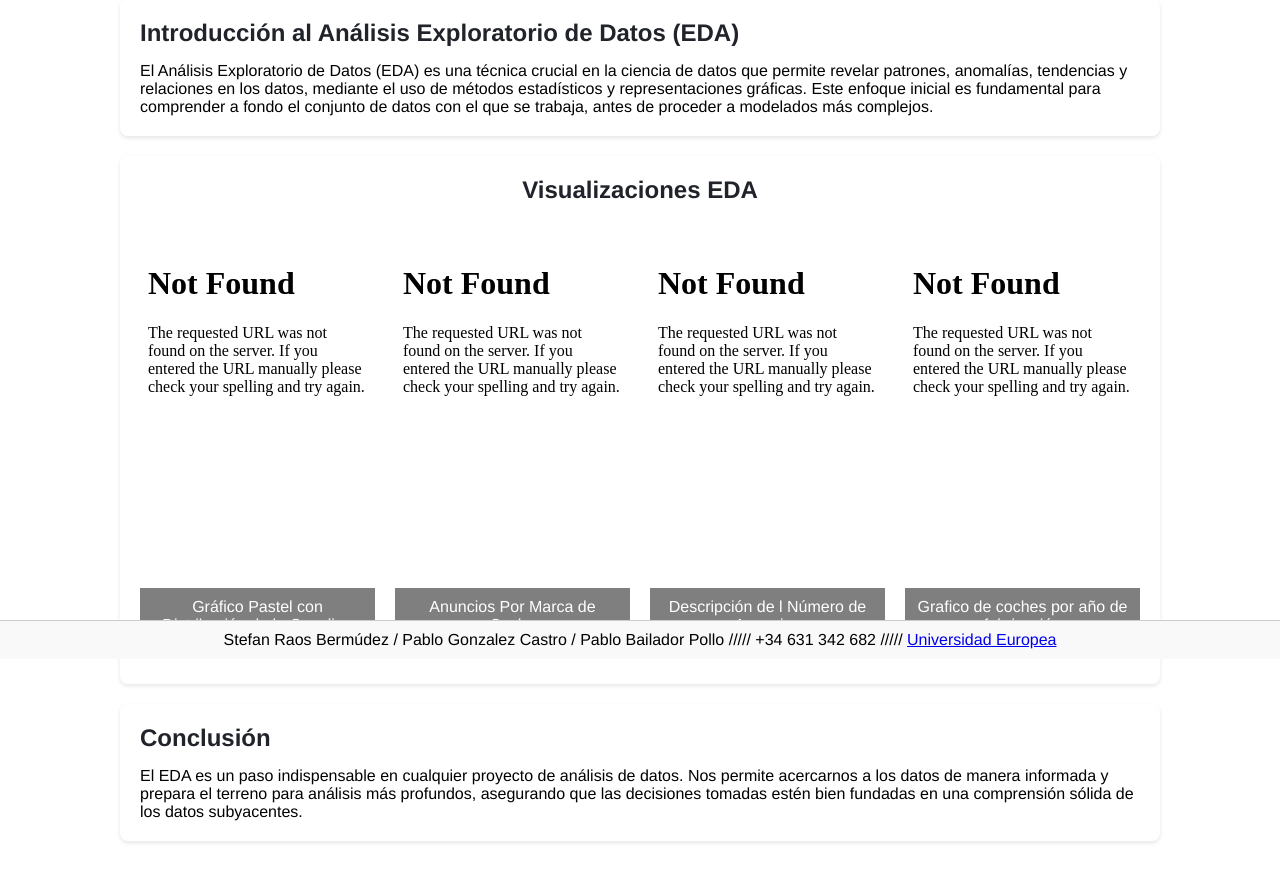
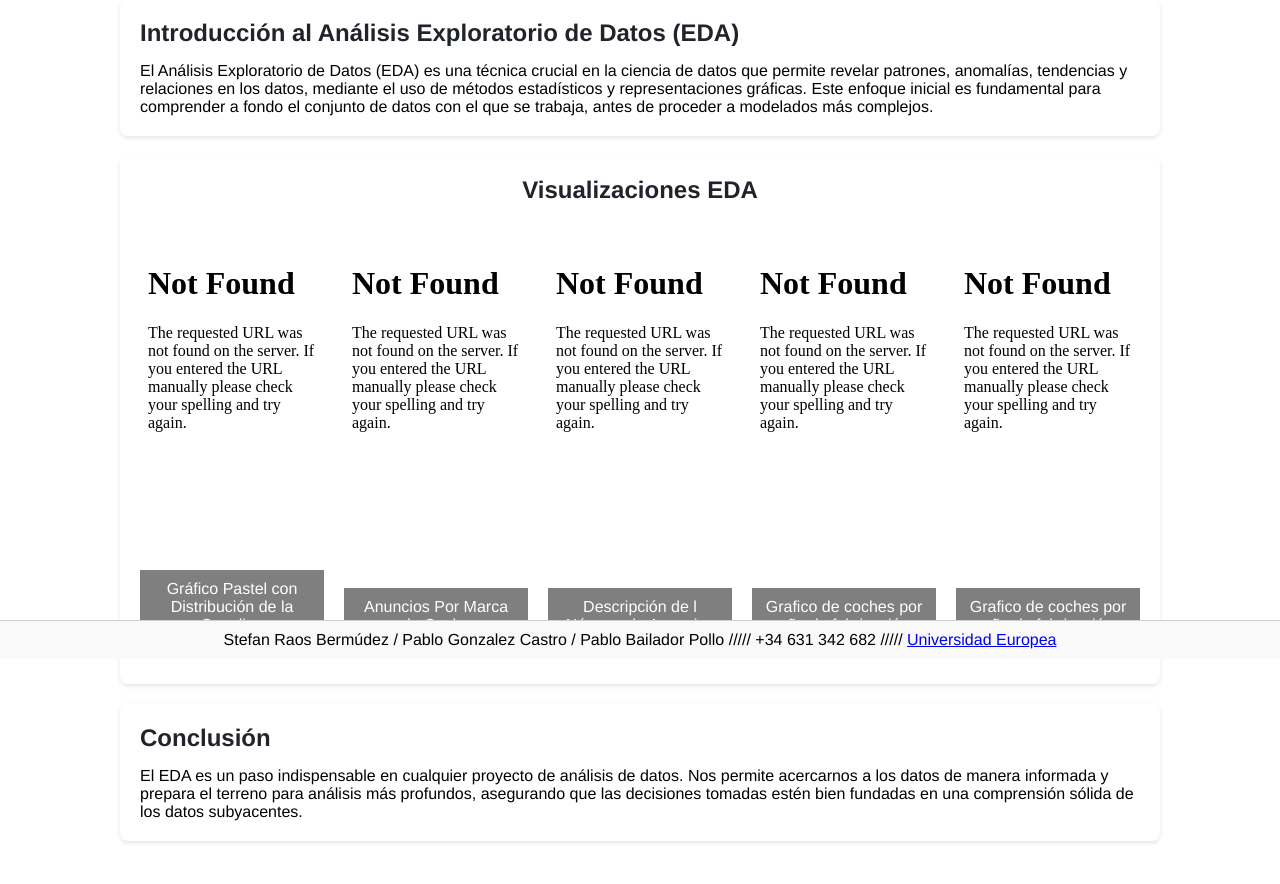
Before and after one commit to sstefanrb/BigData-desarrollo, a Flask app: page /eda in a window 1280 px wide. Shown: the part 141-1025 px from the top of the page. Run offline with Flask 3, Linux system fonts and the light colour scheme; parts of the project's set-up code (start-up, migrations or seed data) failed here and were passed over.

Commit message:
EDA TERMINADO

```diff
--- a/webpage/templates/eda.html
+++ b/webpage/templates/eda.html
@@ -65,6 +65,10 @@
                     <iframe src="../static/visualizacioneseda/car_year_distribution.html" alt="Gráfico de coches por año de fabricación"></iframe>
                     <div class="overlay">Grafico de coches por año de fabricación</div>
                 </div>
+                <div class="image-container">
+                    <iframe src="../static/visualizacioneseda/correlation_heatmap.html" alt="Mapa de Calor con Correlaciones de Variables Numericas"></iframe>
+                    <div class="overlay">Grafico de coches por año de fabricación</div>
+                </div>
                 </div>
             </div>
         </section>
```
Also changed, not shown: 2 other files.
